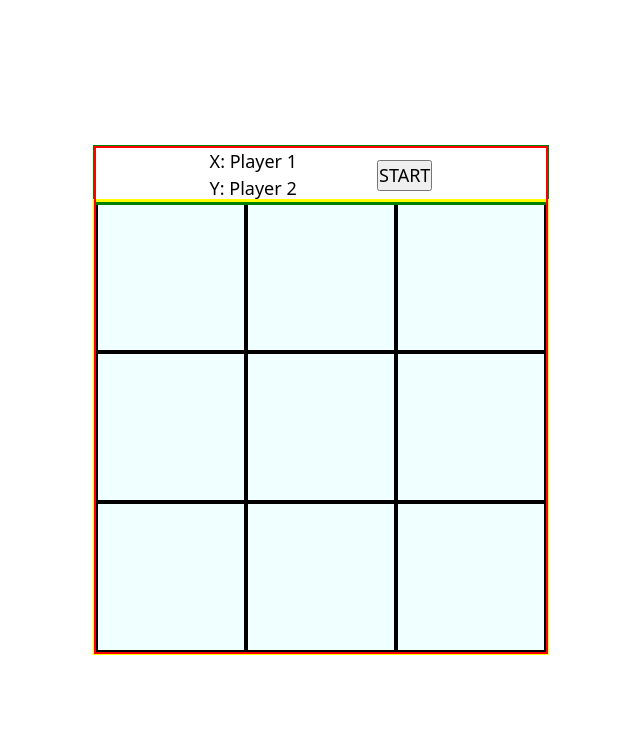
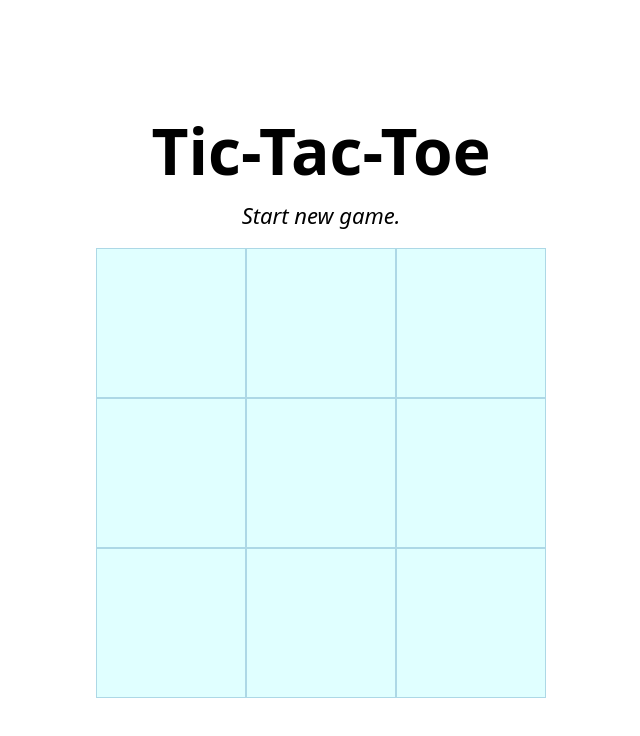
Before and after one commit to ruudra03/tic-tac-toe, a plain HTML site: page index.html in a window 1280 px wide. Shown: the whole page, without its empty margins (319-959 px from the left). Drawn offline with Linux system fonts and the light colour scheme.

Commit message:
Change design layout in HTML, and modify CSS and JS for the same
Change elements inside root.
Remove resetGame() function inside GameController.
Write function getCurrentPlayers() to get current players inside GameController.
Inside ScreenController initialise display, gameboard cells, and also add event listeners for the cell elements. Verify by checking win logic in terminal

```diff
--- a/index.html
+++ b/index.html
@@ -8,16 +8,17 @@
   </head>
   <body>
     <div id="root">
-      <div id="header">
-        <!-- Display -->
-        <div id="display"></div>
+      <!-- Title -->
+      <div class="title">Tic-Tac-Toe</div>
 
-        <!-- Controls -->
-        <div id="controls"></div>
-      </div>
+      <!-- Result Popup -->
+      <div id="result-popup"></div>
+
+      <!-- Display -->
+      <div id="display-container"></div>
 
       <!-- Gameboard -->
-      <div id="gameboard"></div>
+      <div id="gameboard-container"></div>
     </div>
   </body>
 </html>
--- a/script.js
+++ b/script.js
@@ -148,13 +148,25 @@ const GameController = (function (NUMBER_OF_PLAYERS) {
       if (__hasPlayerWon(cellIndex)) {
         console.log(`${currentPlayer.getName()}(${playResult}) has won!`);
 
-        // Reset the game
-        resetGame();
+        // Reset the gameboard
+        Gameboard.resetCellMarks();
+
+        // Reset current player
+        currentPlayer = gamePlayers[0];
       } else {
         // Change current player
         currentPlayer = __changePlayers(gamePlayers.indexOf(currentPlayer));
       }
+
+      return playResult;
     }
+
+    return null;
+  }
+
+  // Return playing players
+  function getCurrentPlayers() {
+    return gamePlayers;
   }
 
   // Switch current player slection
@@ -209,106 +221,57 @@ const GameController = (function (NUMBER_OF_PLAYERS) {
     return false;
   }
 
-  // Reset Game
-  function resetGame() {
-    // Reset the gameboard
-    Gameboard.resetCellMarks();
-
-    // Remove players
-    gamePlayers = [];
-
-    // Reset current player selection
-    currentPlayer = undefined;
-  }
-
-  return { setPlayers, currentPlayerMoves };
+  return { setPlayers, currentPlayerMoves, getCurrentPlayers };
 })(2); // Play with two players
 
 /*
   Screen controller model
 */
 const ScreenController = (function () {
-  __initialiseHeaderDisplay();
-  __initialiseGameboardDisplay();
+  const display = document.querySelector("#display-container");
+  // Set start display
+  display.textContent = "Start new game.";
 
-  function __initialiseGameboardDisplay() {
-    const gameboardContainer = document.querySelector("#gameboard");
+  const gameboard = document.querySelector("#gameboard-container");
+  const gameboardCells = gameboard.childNodes;
 
+  // Insert gameboard cell div elements inside gameboard
   for (const cell of Gameboard.getGameboardCells()) {
     const gameboardCellElement = document.createElement("div");
 
     gameboardCellElement.setAttribute(
-        "id",
-        `cell-${Gameboard.getGameboardCells().indexOf(cell) + 1}`
+      "data-gameboard-cell-index",
+      Gameboard.getGameboardCells().indexOf(cell)
     );
     gameboardCellElement.classList.add("gameboard-cell");
 
-      gameboardContainer.append(gameboardCellElement);
-    }
+    gameboard.append(gameboardCellElement);
   }
 
-  function __initialiseHeaderDisplay() {
-    const display = document.querySelector("#display");
-    const controls = document.querySelector("#controls");
+  // Add new game click event
+  const newGameActionBtn = document.querySelector("#new-game-btn");
 
-    // Add player "X" and "O"
-    const playerX = document.createElement("div");
-    playerX.setAttribute("id", "player-x");
-    playerX.classList.add("player-display");
-    playerX.textContent = "X: Player 1";
+  // Players
+  let player1 = "X-player";
+  let player2 = "O-player";
 
-    const playerY = document.createElement("div");
-    playerY.setAttribute("id", "player-y");
-    playerY.classList.add("player-display");
-    playerY.textContent = "Y: Player 2";
+  // TODO: Player name form popup
 
-    display.append(playerX);
-    display.append(playerY);
+  // Start the game
+  GameController.setPlayers([player1, player2]);
 
-    // Add start button
-    const startButton = document.createElement("button");
-    startButton.setAttribute("type", "button");
-    startButton.setAttribute("id", "start-btn");
-    startButton.classList.add("control-btn");
-    startButton.textContent = "START";
+  // Add event listeners for each gameboard cell
+  gameboardCells.forEach(function (cell) {
+    cell.addEventListener("click", function (e) {
+      const cellIndex = parseInt(
+        cell.getAttribute("data-gameboard-cell-index")
+      );
 
-    controls.append(startButton);
+      const validCurrentMarker = GameController.currentPlayerMoves(cellIndex);
+
+      if (validCurrentMarker) {
+        cell.textContent = validCurrentMarker;
       }
+    });
+  });
 })();
-
-/*
-
-  TESTS
-
-*/
-
-// TEST GAME 1
-GameController.setPlayers(["jhon", "alex"]);
-
-// Round 1
-GameController.currentPlayerMoves(0);
-GameController.currentPlayerMoves(8);
-
-// Round 2
-GameController.currentPlayerMoves(1);
-GameController.currentPlayerMoves(5);
-
-// Round 3
-GameController.currentPlayerMoves(2); // Expected winner "X"
-
-// TEST GAME 2
-GameController.setPlayers(["cindy", "vincent"]);
-
-// Test New Round 1
-// Round 1
-GameController.currentPlayerMoves(0);
-GameController.currentPlayerMoves(2);
-
-// Round 2
-GameController.currentPlayerMoves(1);
-GameController.currentPlayerMoves(4);
-
-// Round 3
-GameController.currentPlayerMoves(4); // Expected invalid move
-GameController.currentPlayerMoves(7);
-GameController.currentPlayerMoves(6); // Expected winner "O"
--- a/style.css
+++ b/style.css
@@ -52,25 +52,57 @@ span {
 }
 
 #root {
-  outline: 2px solid red;
+  display: flex;
+  flex-direction: column;
 }
 
-#header {
-  display: flex;
-  justify-content: center;
-  align-items: center;
-  gap: 5rem;
-  outline: 3px solid green;
+.title {
+  font-size: 4rem;
+  font-weight: 700;
+  text-align: center;
 }
 
-#gameboard {
+#result-popup {
+  display: none; /* Hidden by default */
+  position: fixed;
+  z-index: 1; /* On top */
+  padding-top: 75px;
+  left: 0;
+  top: 0;
+  width: 100%;
+  height: 100%;
+  overflow: auto;
+  background-color: rgba(0, 0, 0, 0.4); /* Black w/ opacity */
+}
+
+#display-container {
+  margin-bottom: 1rem;
+  font-size: 22px;
+  font-style: italic;
+  text-align: center;
+}
+
+#gameboard-container {
   display: grid;
   grid-template-rows: repeat(3, 150px);
   grid-template-columns: repeat(3, 150px);
-  outline: 3px solid yellow;
 }
 
 .gameboard-cell {
-  border: 2px solid black;
-  background-color: azure;
+  border: 0.1rem solid lightblue;
+  background-color: lightcyan;
 }
+
+#action-btns-container {
+  margin-top: 2rem;
+  display: flex;
+  justify-content: center;
+}
+
+.action-btn {
+  width: max-content;
+  padding: 0.5rem;
+  border-radius: 0.8rem;
+  font-size: 18px;
+  font-weight: 900;
+}
```
Lines whose indentation alone changed are shown as unchanged.
